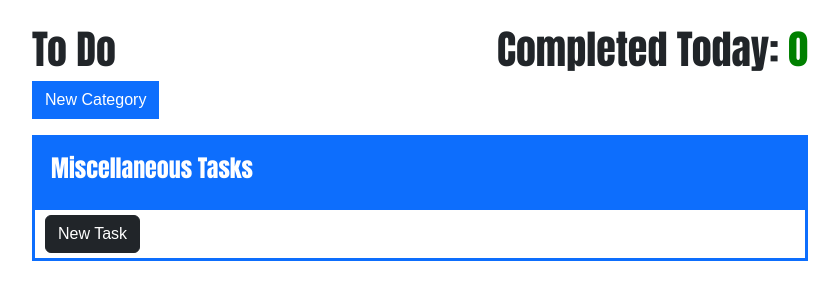
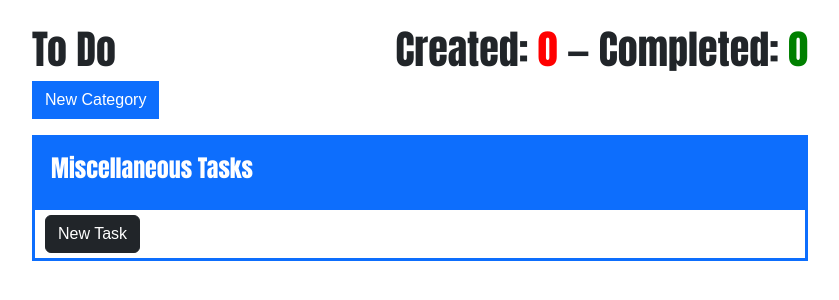
Before and after one commit to jrossgit/personal-diary, a Django app: page / in a window 1280 px wide. Shown: the part 82-382 px from the top of the page, without its empty margins (220-1059 px from the left). Run offline with Django 3.2, Linux system fonts and the light colour scheme; the visitor is signed in with stand-in values (Sample User, id 1); data that the repository does not hold is empty; some libraries are stand-ins or nearby versions.

Commit message:
Created/Completed today count

```diff
--- a/backend/app/models.py
+++ b/backend/app/models.py
@@ -11,6 +11,9 @@ class TodoManager(models.Manager):
 
     def completed_today(self):
         return self.completed_on_date(date.today())
+
+    def created_today(self):
+        return self.filter(create_time__date=date.today())
 
 
 class Todo(models.Model):
--- a/backend/app/templates/components/todos/completed_today_counter.html
+++ b/backend/app/templates/components/todos/completed_today_counter.html
@@ -1,4 +1,10 @@
 <span style="float:right"
       id="completed_today"
       hx-get="{% url 'htmx-todo-count-today' %}?component=todos/completed_today_counter"
-      hx-trigger="refreshCountToday from:body">Completed Today: <span style="color:green">{{number}}</span></span>
+      hx-trigger="refreshCountToday from:body">
+            Created: <span style="color:red">{{ created }}</span>
+                  &mdash;
+            Completed: <span style="color:green">{{ completed }}
+
+            </span>
+</span>
--- a/backend/app/templates/home.html
+++ b/backend/app/templates/home.html
@@ -3,7 +3,7 @@
 {% block content %}
 
 <h1>To Do
-    {% include "components/todos/completed_today_counter.html" with number=number_todos_today %}
+    {% include "components/todos/completed_today_counter.html" with created=number_todos_created completed=number_todos_today  %}
 </h1>
 
 <b></b>
--- a/backend/app/views.py
+++ b/backend/app/views.py
@@ -35,6 +35,7 @@ def home_view(request):
             "sorted_todos": sorted_todos,
             "unsorted_todos": unsorted_todos,
             "new_categories": categories,
+            "number_todos_created": models.Todo.objects.created_today().count(),
             "number_todos_today": models.Todo.objects.completed_today().count(),
             "form": forms.NewTodoForm(),
         },
```
Also changed, not shown: backend/app/htmx/views.py (+6 -2 lines).
